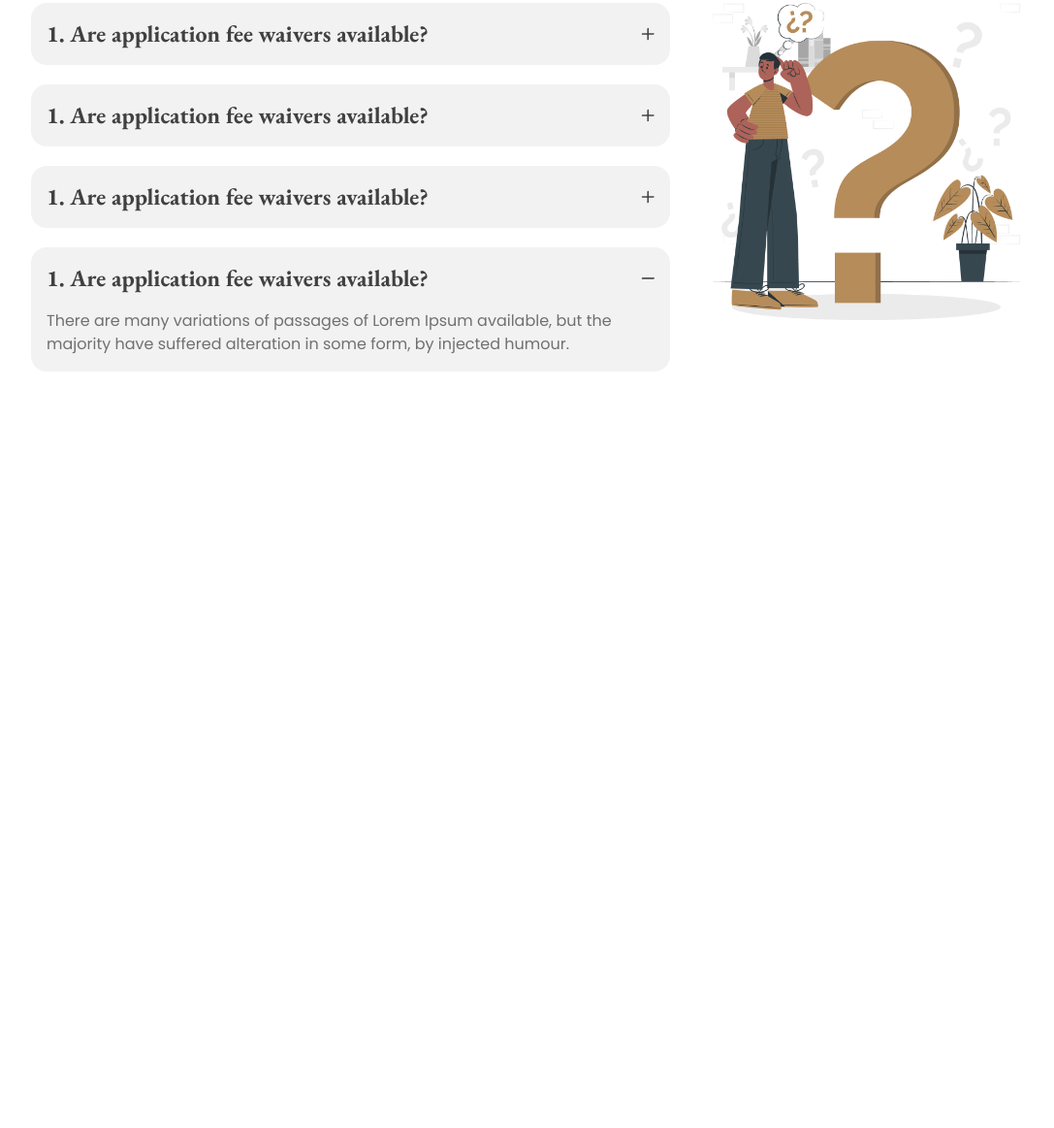
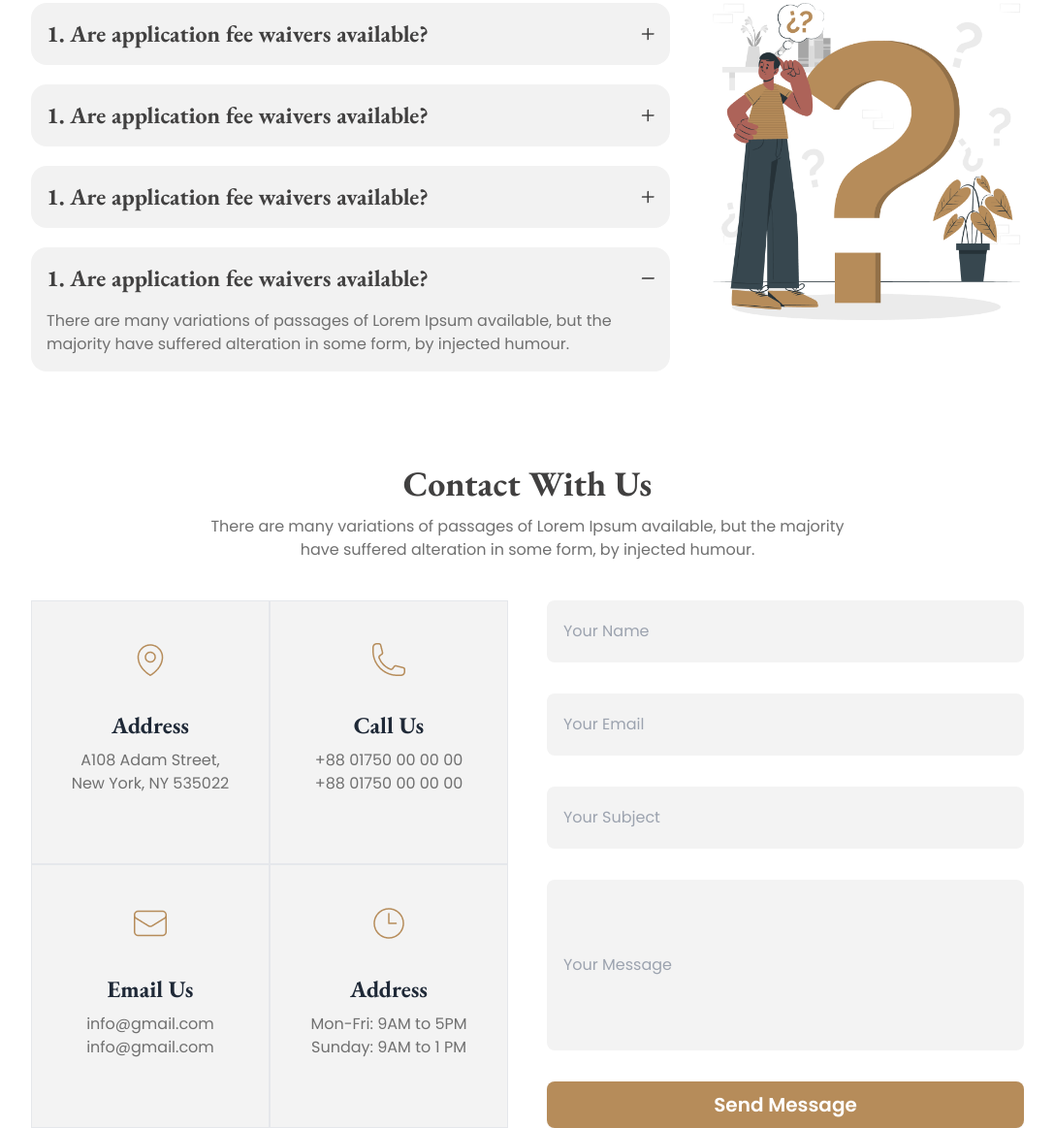
Before and after one commit to UdoyM-1803/Legal-Solution-Resources, a plain HTML site: page index.html in a window 1280 px wide. Shown: the part 2961-4124 px from the top of the page at 97% size, without its empty margins (96-1183 px from the left). Before the commit the page ends 3440 px from the top, so only its background shows below. Drawn offline with nearby package versions, Linux system fonts and the light colour scheme.

Commit message:
Contact Sesction added and make it responsive

```diff
--- a/index.html
+++ b/index.html
@@ -33,6 +33,7 @@
                         'dark-02': '#414040',
                         'dark-03': '#707070',
                         'dark-06': '#E7E7E7',
+                        'dark-07': '#F3F3F3'
                     }
                 }
             }
@@ -101,7 +102,7 @@
                     majority have suffered alteration in some form, by injected humour.</p>
             </div>
             <!-- Card Section ........................ -->
-            <div class="mt-10 grid grid-cols-1 md:grid-cols-3 md:gap-0">
+            <div class="mt-10 grid grid-cols md:grid-cols-3 md:gap-0">
                 <!-- 1st Card................... -->
                 <div class="card bg-base-100 w-96 border mx-auto">
                     <figure class="px-10 pt-10">
@@ -217,9 +218,12 @@
                     <img src="images/Ellipse 1.png" alt="">
                     <h3>Awlad Hossain</h3>
                     <h5>UIX Designer</h5>
-                    <p>Contrary to popular belief, Lorem Ipsum is not simply random text. It has roots in a piece of
-                        classical Latin literature from 45 BC, making it over 2000 years old. Richard McClintock, a
-                        Latin professor at Hampden-Sydney College in Virginia, looked up one of the more obscure Latin
+                    <p>Contrary to popular belief, Lorem Ipsum is not simply random text. It has roots in a
+                        piece of
+                        classical Latin literature from 45 BC, making it over 2000 years old. Richard
+                        McClintock, a
+                        Latin professor at Hampden-Sydney College in Virginia, looked up one of the more obscure
+                        Latin
                         words, consectetur.</p>
                 </div>
             </div>
@@ -237,35 +241,115 @@
                 <div class="flex flex-col gap-5">
                     <div class="collapse collapse-plus bg-base-200">
                         <input type="radio" name="my-accordion-3" checked="checked" />
-                        <div class="eb-garamond-fonts collapse-title font-bold text-2xl text-dark-02">1. Are application fee waivers available?</div>
+                        <div class="eb-garamond-fonts collapse-title font-bold text-2xl text-dark-02">1. Are application
+                            fee waivers available?</div>
                         <div class="collapse-content">
-                            <p class="text-dark-03">There are many variations of passages of Lorem Ipsum available, but the majority have suffered alteration in some form, by injected humour.</p>
+                            <p class="text-dark-03">There are many variations of passages of Lorem Ipsum available, but
+                                the majority have suffered alteration in some form, by injected humour.</p>
                         </div>
                     </div>
                     <div class="collapse collapse-plus bg-base-200">
                         <input type="radio" name="my-accordion-3" checked="checked" />
-                        <div class="eb-garamond-fonts collapse-title font-bold text-2xl text-dark-02">1. Are application fee waivers available?</div>
+                        <div class="eb-garamond-fonts collapse-title font-bold text-2xl text-dark-02">1. Are application
+                            fee waivers available?</div>
                         <div class="collapse-content">
-                            <p class="text-dark-03">There are many variations of passages of Lorem Ipsum available, but the majority have suffered alteration in some form, by injected humour.</p>
+                            <p class="text-dark-03">There are many variations of passages of Lorem Ipsum available, but
+                                the majority have suffered alteration in some form, by injected humour.</p>
                         </div>
                     </div>
                     <div class="collapse collapse-plus bg-base-200">
                         <input type="radio" name="my-accordion-3" checked="checked" />
-                        <div class="eb-garamond-fonts collapse-title font-bold text-2xl text-dark-02">1. Are application fee waivers available?</div>
+                        <div class="eb-garamond-fonts collapse-title font-bold text-2xl text-dark-02">1. Are application
+                            fee waivers available?</div>
                         <div class="collapse-content">
-                            <p class="text-dark-03">There are many variations of passages of Lorem Ipsum available, but the majority have suffered alteration in some form, by injected humour.</p>
+                            <p class="text-dark-03">There are many variations of passages of Lorem Ipsum available, but
+                                the majority have suffered alteration in some form, by injected humour.</p>
                         </div>
                     </div>
                     <div class="collapse collapse-plus bg-base-200">
                         <input type="radio" name="my-accordion-3" checked="checked" />
-                        <div class="eb-garamond-fonts collapse-title font-bold text-2xl text-dark-02">1. Are application fee waivers available?</div>
+                        <div class="eb-garamond-fonts collapse-title font-bold text-2xl text-dark-02">1. Are application
+                            fee waivers available?</div>
                         <div class="collapse-content">
-                            <p class="text-dark-03">There are many variations of passages of Lorem Ipsum available, but the majority have suffered alteration in some form, by injected humour.</p>
+                            <p class="text-dark-03">There are many variations of passages of Lorem Ipsum available, but
+                                the majority have suffered alteration in some form, by injected humour.</p>
                         </div>
                     </div>
                 </div>
                 <div>
                     <img src="images/faq.png" alt="">
+                </div>
+            </div>
+        </section>
+
+        <!-- Contact Section........................ -->
+        <section>
+            <div class="w-8/12 mx-auto text-center">
+                <h2 class="eb-garamond-fonts text-dark-02 text-4xl font-bold">Contact With Us</h2>
+                <p class="text-dark-03 mt-3 mb-10">There are many variations of passages of Lorem Ipsum available, but
+                    the
+                    majority have suffered alteration in some form, by injected humour.</p>
+            </div>
+            <div class="mx-auto md:flex md:justify-between gap-10">
+                <!-- Contact Details................... -->
+                <div class="mx-auto w-1/2 grid grid-cols-2 gap-0">
+                    <!-- 1st Details.................. -->
+                    <div class="card bg-base-100 border bg-dark-07 rounded-none">
+                        <figure class="px-10 pt-10">
+                            <img src="images/location.png" alt="Shoes" />
+                        </figure>
+                        <div class="card-body items-center text-center">
+                            <h2 class="eb-garamond-fonts font-bold text-2xl">Address</h2>
+                            <p class="text-dark-03">A108 Adam Street, <br>
+                                New York, NY 535022</p>
+                        </div>
+                    </div>
+                    <!-- 2nd Details.................. -->
+                    <div class="card bg-base-100 border bg-dark-07 rounded-none">
+                        <figure class="px-10 pt-10">
+                            <img src="images/call.png" alt="Shoes" />
+                        </figure>
+                        <div class="card-body items-center text-center">
+                            <h2 class="eb-garamond-fonts font-bold text-2xl">Call Us</h2>
+                            <p class="text-dark-03">+88 01750 00 00 00 <br>
+                                +88 01750 00 00 00</p>
+                        </div>
+                    </div>
+                    <!-- 3rd Details.................. -->
+                    <div class="card bg-base-100 border bg-dark-07 rounded-none">
+                        <figure class="px-10 pt-10">
+                            <img src="images/email.png" alt="Shoes" />
+                        </figure>
+                        <div class="card-body items-center text-center">
+                            <h2 class="eb-garamond-fonts font-bold text-2xl">Email Us</h2>
+                            <p class="text-dark-03">info@gmail.com <br>
+                                info@gmail.com</p>
+                        </div>
+                    </div>
+                    <!--  4th details.................. -->
+                    <div class="card bg-base-100 border bg-dark-07 rounded-none">
+                        <figure class="px-10 pt-10">
+                            <img src="images/time.png" alt="Shoes" />
+                        </figure>
+                        <div class="card-body items-center text-center">
+                            <h2 class="eb-garamond-fonts font-bold text-2xl">Address</h2>
+                            <p class="text-dark-03">Mon-Fri: 9AM to 5PM <br>
+                                Sunday: 9AM to 1 PM</p>
+                        </div>
+                    </div>
+                </div>
+
+                <!-- Contact Form..................... -->
+                <div class="mx-auto mt-10 md:mt-0 flex flex-col gap-8 w-1/2">
+                    <!-- xs -->
+                    <input type="text" placeholder="Your Name" class="input bg-dark-07 rounded-lg h-16 w-full" />
+                    <!-- sm -->
+                    <input type="text" placeholder="Your Email" class="input bg-dark-07 rounded-lg h-16 w-full" />
+                    <!-- md -->
+                    <input type="text" placeholder="Your Subject" class="input bg-dark-07 rounded-lg h-16 w-full" />
+                    <!-- lg -->
+                    <input type="text" placeholder="Your Message" class="input bg-dark-07 rounded-lg h-44 w-full" />
+                    <a class="btn bg-button-bg text-white text-xl border-none px-5">Send Message</a>
                 </div>
             </div>
         </section>
```
